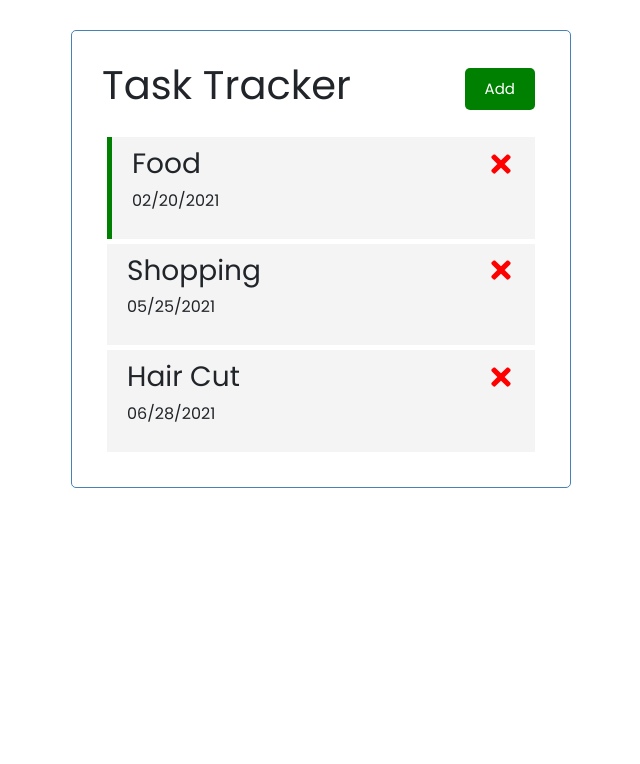
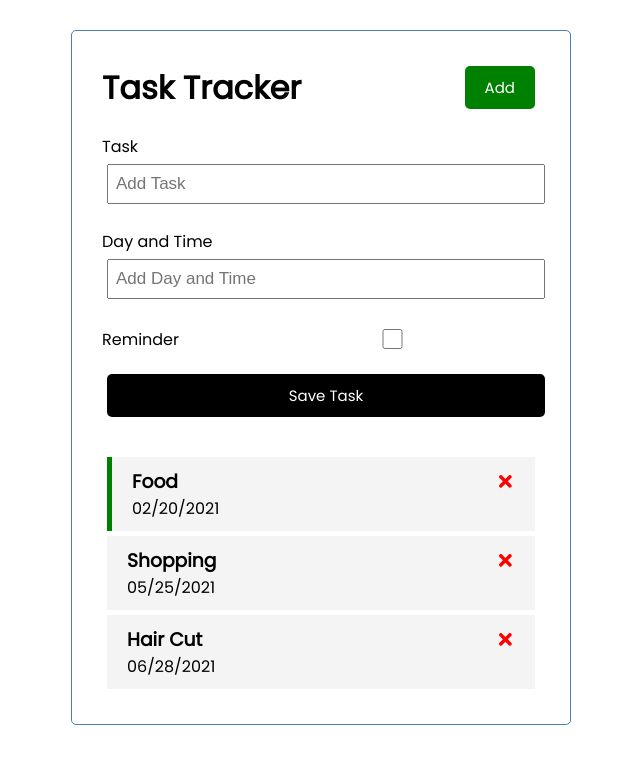
Before and after one commit to Mwong228/React-TaskTracker, a React (Create React App) app: page / in a window 1280 px wide. Shown: the top 764 px of the page, without its empty margins (319-959 px from the left). Built offline with nearby package versions, Linux system fonts and the light colour scheme.

Commit message:
implemented add task component

```diff
--- a/public/index.html
+++ b/public/index.html
@@ -24,12 +24,11 @@
       work correctly both with client-side routing and a non-root public URL.
       Learn how to configure a non-root public URL by running `npm run build`.
     -->
-    <link href="https://cdn.jsdelivr.net/npm/bootstrap@5.0.1/dist/css/bootstrap.min.css" rel="stylesheet" integrity="sha384-+0n0xVW2eSR5OomGNYDnhzAbDsOXxcvSN1TPprVMTNDbiYZCxYbOOl7+AMvyTG2x" crossorigin="anonymous">
     <title>React App</title>
   </head>
   <body>
     <noscript>You need to enable JavaScript to run this app.</noscript>
-    <script src="https://cdn.jsdelivr.net/npm/bootstrap@5.0.1/dist/js/bootstrap.bundle.min.js" integrity="sha384-gtEjrD/SeCtmISkJkNUaaKMoLD0//ElJ19smozuHV6z3Iehds+3Ulb9Bn9Plx0x4" crossorigin="anonymous"></script>
+
     <div id="root"></div>
     <!--
       This HTML file is a template.
--- a/src/App.js
+++ b/src/App.js
@@ -1,5 +1,6 @@
 import Header from './components/Header'
 import Tasks from './components/Tasks'
+import AddTask from './components/AddTask'
 import { useState } from 'react'
 
 function App() {
@@ -38,6 +39,7 @@
   return (
     <div className="container">
       <Header />
+      <AddTask/>
       {tasks.length >0 ?<Tasks tasks={tasks}
       onDelete={deleteTask}
       onToggle={toggleReminder}
--- /dev/null
+++ b/src/components/AddTask.js
@@ -0,0 +1,40 @@
+import { useState } from 'react'
+
+const AddTask = () => {
+    const [text, setText] = useState('')
+    const [day, setDay] = useState('')
+    const [reminder, setReminder] = useState(false)
+
+
+    return (
+        <form className='add-form'>
+            <div className='form-control'>
+                <label>Task</label>
+                <input
+                    type='text'
+                    placeholder='Add Task'
+                    value={text}
+                    onChange={(e) => setText(e.target.value)} />
+            </div>
+            <div className='form-control'>
+                <label>Day and Time</label>
+                <input
+                    type='text'
+                    placeholder='Add Day and Time'
+                    value={day}
+                    onChange={(e) => setDay(e.target.value)} />
+            </div>
+            <div className='form-control form-control-check'>
+                <label>Reminder</label>
+                <input
+                    type='checkbox'
+                    placeholder='Add Reminder'
+                    value={reminder}
+                    onChange={(e) => setReminder(e.currentTarget.checked)} />
+            </div>
+            <input type='Submit' value='Save Task' className='btn btn-block' />
+        </form>
+    )
+}
+
+export default AddTask
```
